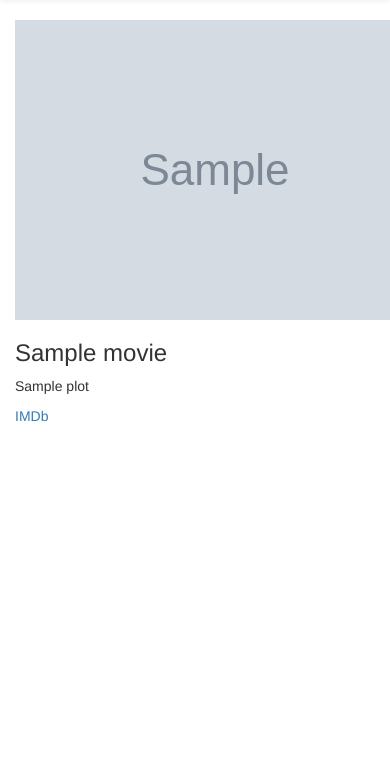
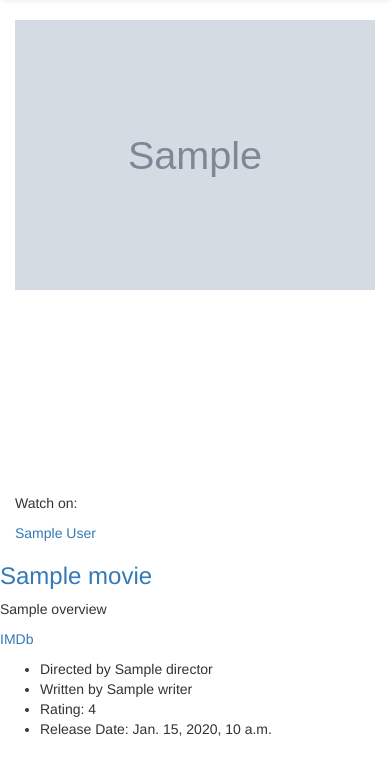
Before and after one commit to KT-1000/HorrorShow, a Django app: template movies/templates/movies/movie_detail.html in a window 390 px wide; the page is wider, and only the part inside the window is pictured. Shown: the part 52-827 px from the top of that part. Run offline with Django 3.2, Linux system fonts and the light colour scheme; the template is opened without the code that fills it: most values are stand-ins (such as "Sample title", 1, 10 or a date in 2020); grey boxes marked "Sample" are stand-in pictures; data that the repository does not hold is empty; parts of the project's set-up code (start-up, migrations or seed data) failed here and were passed over; some libraries are stand-ins or nearby versions.

Commit message:
movie detail looking good, save the iframe size to content issue

```diff
--- a/movies/templates/movies/collections.html
+++ b/movies/templates/movies/collections.html
@@ -3,8 +3,8 @@
     {% for collection in collections %}
             <div class="row">
                 <div class="col-lg-12">
-                    <h3><a href="{% url 'collection_detail' collection.id %}">{{ collection.title }}</a></h3>
-                    <p>{{ collection.user }}</p>
+                    <h3><a href="{% url 'collection_detail' collection.id %}">{{ collection.title }}</a> </h3>
+                    <h5>Created by {{ collection.user }}</h5>
                 </div>
                 {% for movie in collection.movies.all %}
                 <div class="col-lg-2 col-md-4 col-xs-6 thumb">
--- a/movies/templates/movies/movie_detail.html
+++ b/movies/templates/movies/movie_detail.html
@@ -1,9 +1,44 @@
 {% extends 'movies/base.html' %}
 {% block content %}
-    <div>
-        <img src={{ movie.poster_loc }}>
-        <h3>{{ movie.title }}</h3>
-        <p>{{ movie.plot }}</p>
-        <a href="{{ movie.imdb_url }}">IMDb</a>
+    <div class="row">
+        <div class="col-md-6">
+            {% if movie.guidebox_id != '0' %}
+                <img class="img-responsive" src={{ movie.guidebox_data.poster_400x570 }}>
+            {% else %}
+                <img class="img-responsive" src="{{ movie.poster_loc }}">
+            {% endif %}
+        </div>
+        <div class="col-md-6">
+            {% for trailer in movie.guidebox_data.trailers.web %}
+            <div class="embed-responsive embed-responsive-16by9">
+                <iframe class="embed-responsive-item" src="{{ trailer.link }}"></iframe>
+            </div>
+            <p>Watch on:</p>
+                {% for purchase_source in movie.guidebox_data.purchase_web_sources %}
+                <a href="{{ purchase_source.link }}">{{ purchase_source.display_name }}</a><br>
+                {% endfor %}
+                {% endfor %}
+        </div>
+    </div>
+    <div class="row">
+        <h3><a href="{{ movie.imdb_url }}">{{ movie.title }}</a></h3>
+        <p>{{ movie.guidebox_data.overview }}</p>
+        <p><a href="{{ movie.imdb_url }}">IMDb</a></p>
+        {% if movie.guidebox_data != '0' %}
+        <ul>
+            <li>Directed by
+            {% for director in movie.guidebox_data.directors %}
+                {{ director.name }}
+            </li>
+            {% endfor %}
+            <li>Written by
+            {% for writer in movie.guidebox_data.writers %}
+                {{ writer.name }}
+            </li>
+            {% endfor %}
+            <li>Rating: {{ movie.guidebox_data.rating }}</li>
+            <li>Release Date: {{ movie.guidebox_data.release_date }}</li>
+        </ul>
+        {% endif %}
     </div>
 {% endblock %}
```
Also changed, not shown: movies/templates/movies/index.html (+4 -8 lines), movies/templates/movies/movies.html (+3 -8 lines).
